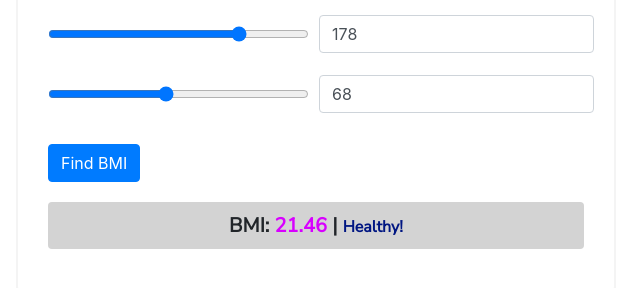
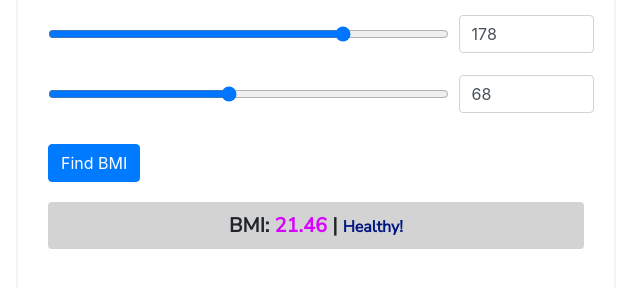
Before and after one commit to adarshm07/bmi-calc-javascript, a plain HTML site: page index.html in a window 1280 px wide. Shown: the part 104-392 px from the top of the page, without its empty margins (324-964 px from the left). Drawn offline with nearby package versions, Linux system fonts and the light colour scheme.

Commit message:
Add files via upload

```diff
--- a/style.css
+++ b/style.css
@@ -55,3 +55,7 @@ p.bmi {
     border-radius: 4px;
     font: 700 20px 'Nunito Sans'
 }
+
+.heightSection > .form-control, .weightSection > .form-control {
+    width: 32%;
+}
```
